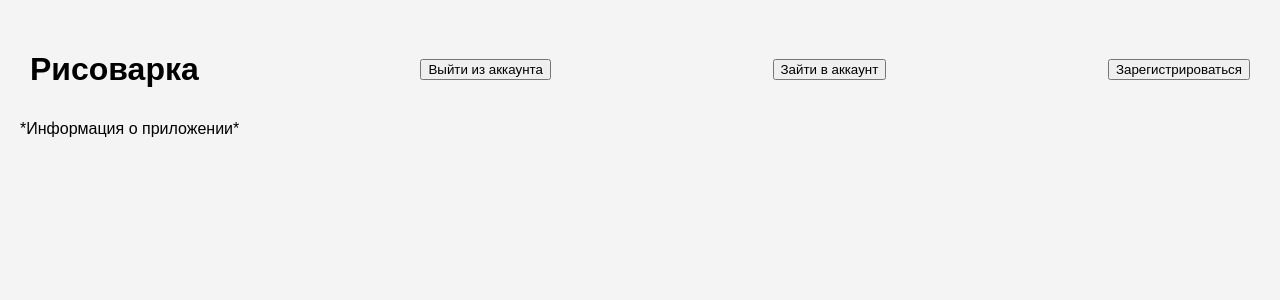
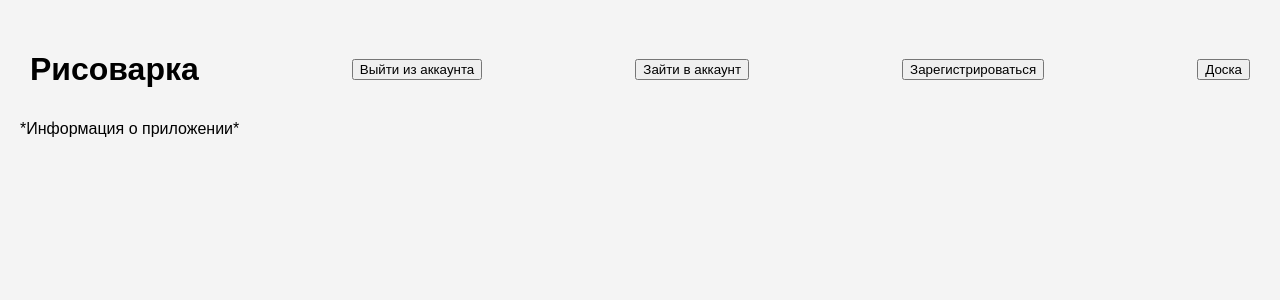
Before and after one commit to Eevinn/RISOVARKA, a Spring Boot app: page / in a window 1280 px wide. Shown: the top 300 px of the page. Run offline with Spring Boot 4, Linux system fonts and the light colour scheme; some of the project's set-up classes (security, data sources, template engines, error pages and the like) are left out, and stand-ins take their place.

Commit message:
кпопка перехода на доску(пока в хедере)

```diff
--- a/DemoPaint/pom.xml
+++ b/DemoPaint/pom.xml
@@ -56,6 +56,7 @@
 			<artifactId>lombok</artifactId>
 			<optional>true</optional>
 		</dependency>
+
 		<dependency>
 			<groupId>org.springframework.boot</groupId>
 			<artifactId>spring-boot-starter-test</artifactId>
--- a/DemoPaint/src/main/resources/templates/home.html
+++ b/DemoPaint/src/main/resources/templates/home.html
@@ -34,6 +34,10 @@
         <button type="button" onclick="location.href='/registration'">Зарегистрироваться</button>
     </div>
 
+    <div>
+        <button type="button" onclick="location.href='http://localhost:5173/'">Доска</button>
+    </div>
+
 </header>
 
 <body>
```
